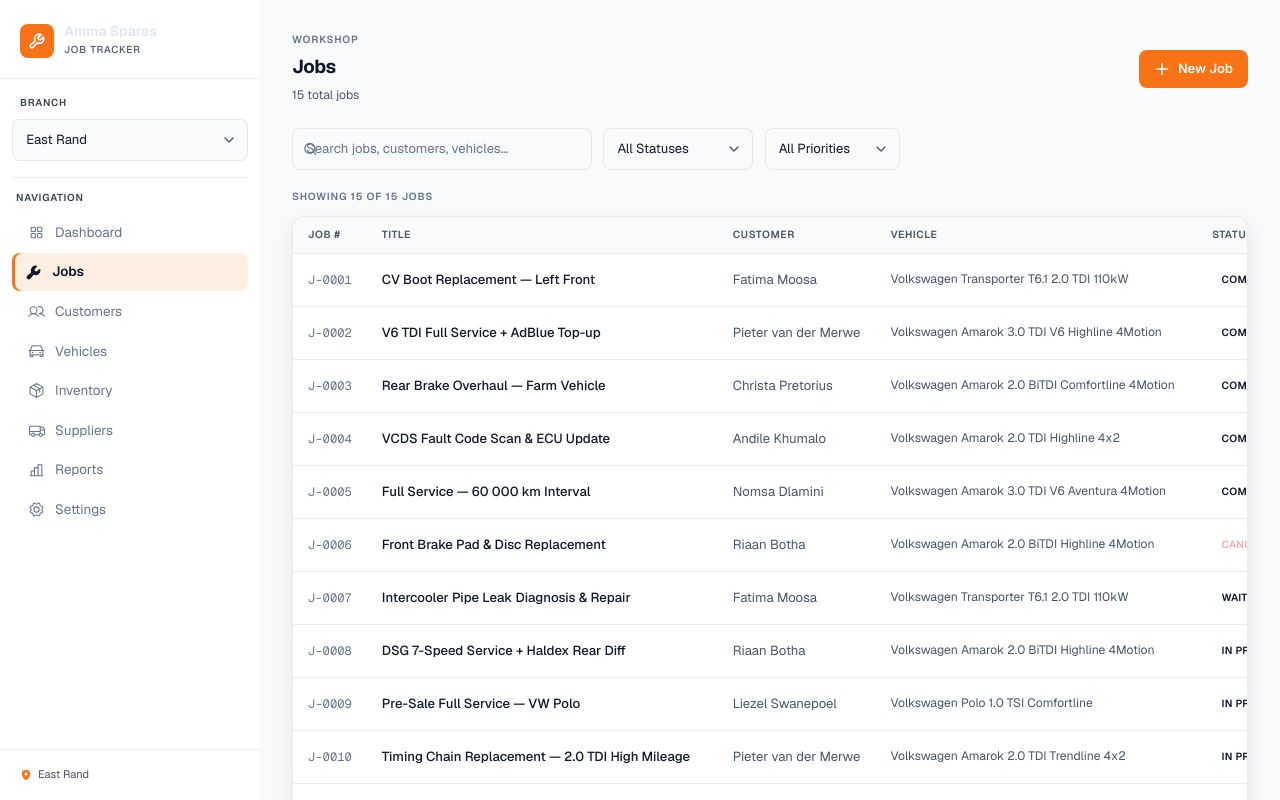
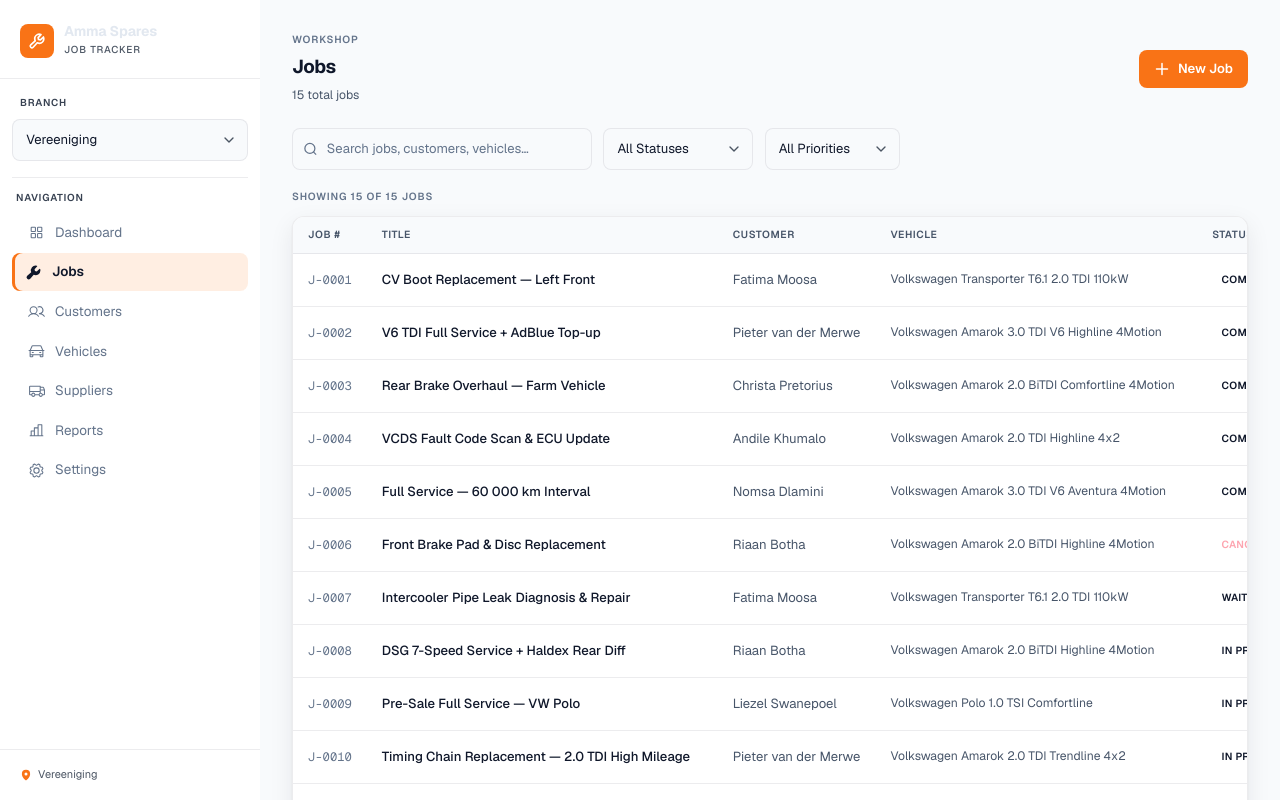
Before and after one commit to TBOTHA0326/ammajobtracking, a Next.js app: page /jobs in a window 1280 px wide. Shown: the top 800 px of the page. Built offline with nearby package versions, Linux system fonts and the light colour scheme.

Commit message:
Demo Prod Build 7

```diff
--- a/components/app-shell.tsx
+++ b/components/app-shell.tsx
@@ -7,7 +7,6 @@ import {
   SquaresFour,
   Users,
   Car,
-  Package,
   Truck,
   ChartBar,
   Gear,
@@ -23,7 +22,6 @@ const NAV_ITEMS = [
   { href: '/jobs',       label: 'Jobs',        Icon: Wrench       },
   { href: '/customers',  label: 'Customers',   Icon: Users        },
   { href: '/vehicles',   label: 'Vehicles',    Icon: Car          },
-  { href: '/inventory',  label: 'Inventory',   Icon: Package      },
   { href: '/suppliers',  label: 'Suppliers',   Icon: Truck        },
   { href: '/reports',    label: 'Reports',     Icon: ChartBar     },
   { href: '/settings',   label: 'Settings',    Icon: Gear         },
--- a/components/ui.tsx
+++ b/components/ui.tsx
@@ -160,8 +160,8 @@ export function SearchInput({
         value={value}
         onChange={e => onChange(e.target.value)}
         placeholder={placeholder}
-        className="input pl-9 pr-4"
-        style={{ width: '100%', maxWidth: '20rem' }}
+        className="input"
+        style={{ width: '100%', maxWidth: '20rem', paddingLeft: '2.25rem', paddingRight: '1rem' }}
       />
     </div>
   );
--- a/lib/mock-data.ts
+++ b/lib/mock-data.ts
@@ -3,6 +3,7 @@ import type { Branch, Customer, Vehicle, Technician, Part, Supplier, Job } from
 // ── Branches ──────────────────────────────────────────────────────────────────
 
 export const branches: Branch[] = [
+  { id: 'br-00', name: 'Vereeniging' },
   { id: 'br-01', name: 'East Rand' },
   { id: 'br-02', name: 'Northgate' },
   { id: 'br-03', name: 'South Rand' },
```
